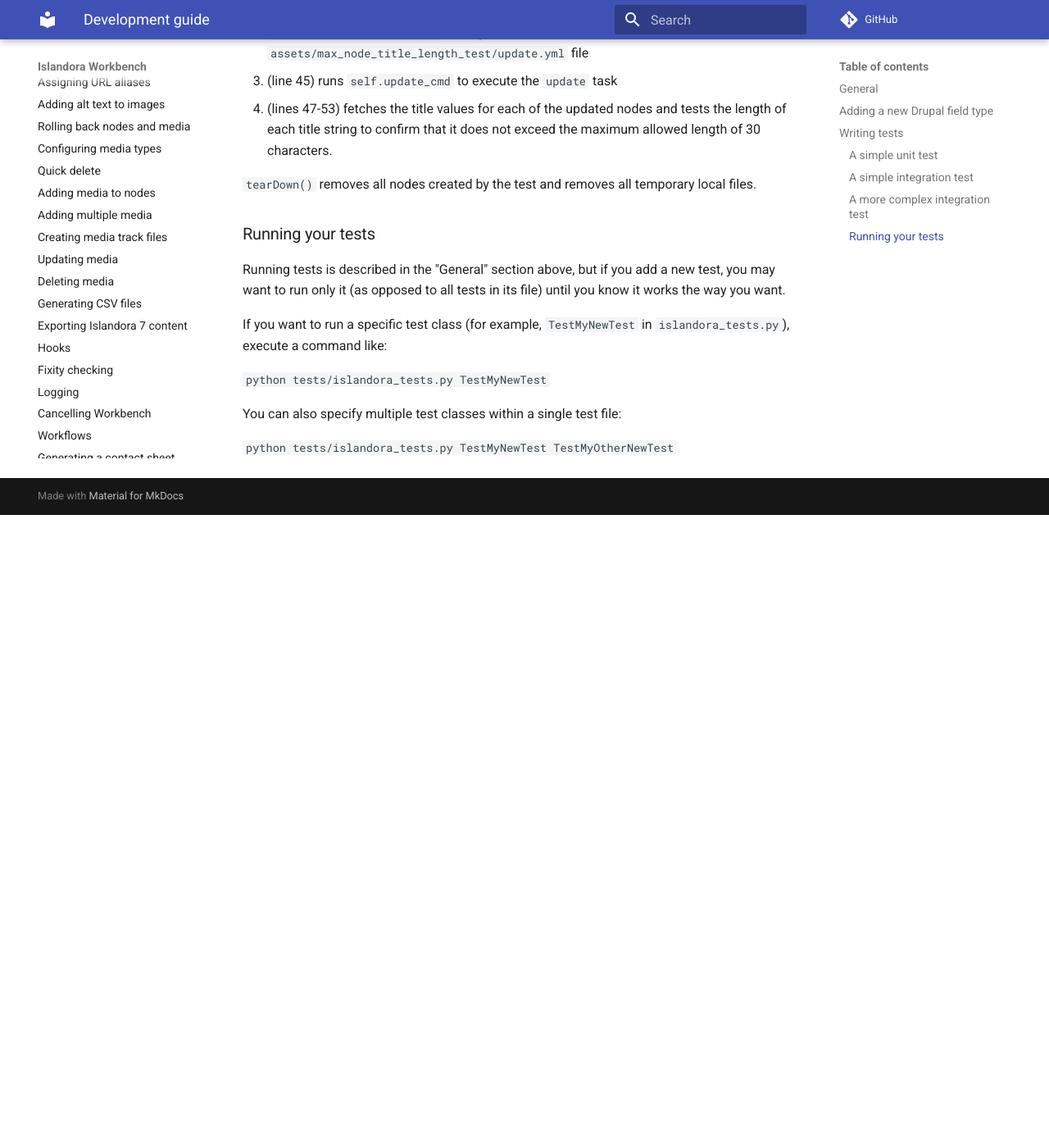
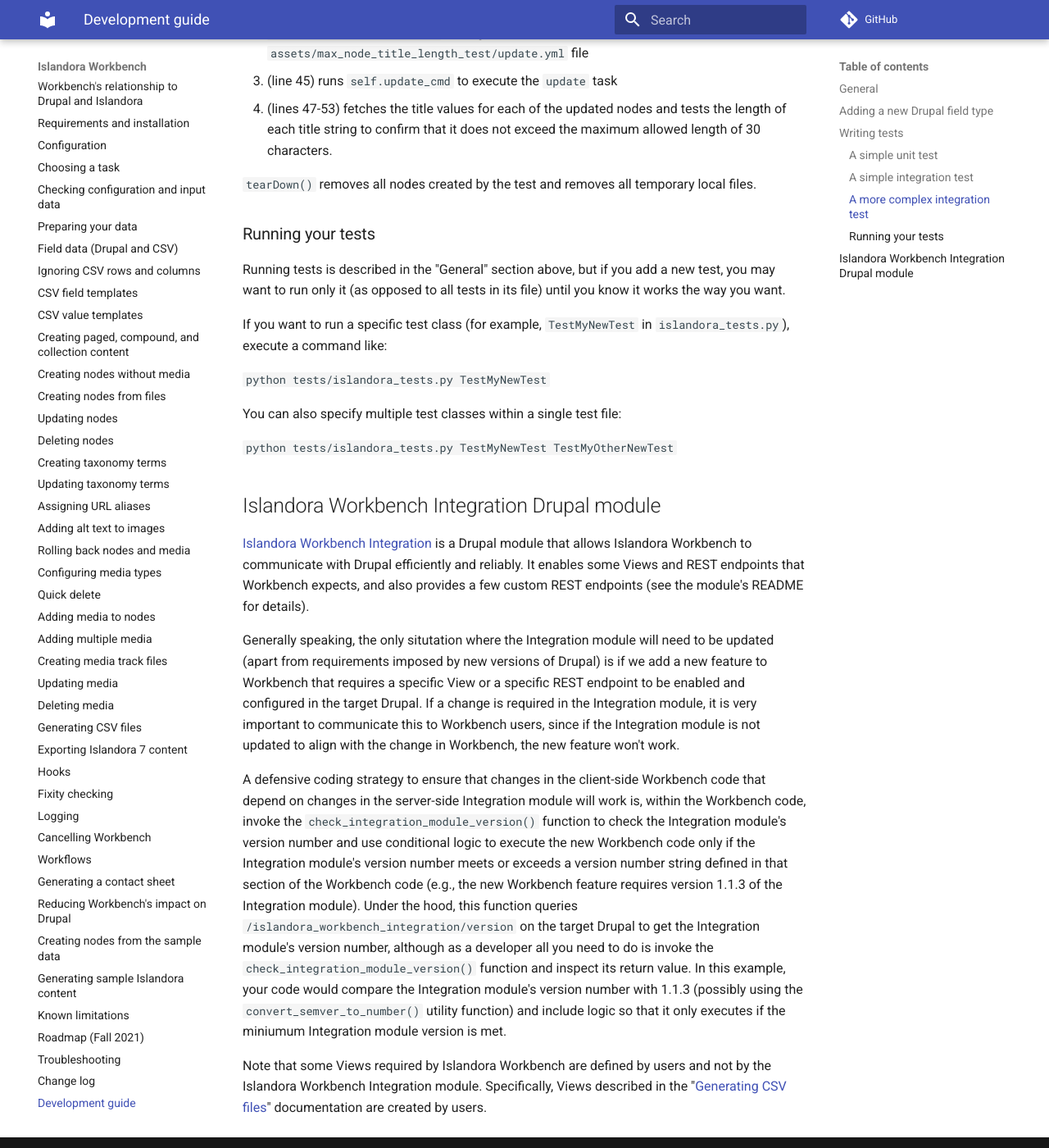
Before and after one commit to mjordan/islandora_workbench_docs, an MkDocs documentation site: the page built from docs/development_guide.md, in a window 1280 px wide and 1400 px high, scrolled down 6088 px. Shown: the whole window at 82% size. Built offline with MkDocs 1.6.1 and Material for MkDocs 9.7.7, drawn with Linux system fonts in a browser that asks for light colours; comment, search, counter and statistics services are not loaded; before the commit the page ends 6716 px from its top, so only the background shows below that.

Commit message:
Added a section to the development guide on the Islandora Workbench Integration module.

```diff
--- a/docs/development_guide.md
+++ b/docs/development_guide.md
@@ -238,3 +238,13 @@
 You can also specify multiple test classes within a single test file:
 
 `python tests/islandora_tests.py TestMyNewTest TestMyOtherNewTest`
+
+## Islandora Workbench Integration Drupal module
+
+[Islandora Workbench Integration](https://github.com/mjordan/islandora_workbench_integration) is a Drupal module that allows Islandora Workbench to communicate with Drupal efficiently and reliably. It enables some Views and REST endpoints that Workbench expects, and also provides a few custom REST endpoints (see the module's README for details).
+
+Generally speaking, the only situtation where the Integration module will need to be updated (apart from requirements imposed by new versions of Drupal) is if we add a new feature to Workbench that requires a specific View or a specific REST endpoint to be enabled and configured in the target Drupal. If a change is required in the Integration module, it is very important to communicate this to Workbench users, since if the Integration module is not updated to align with the change in Workbench, the new feature won't work.
+
+A defensive coding strategy to ensure that changes in the client-side Workbench code that depend on changes in the server-side Integration module will work is, within the Workbench code, invoke the `check_integration_module_version()` function to check the Integration module's version number and use conditional logic to execute the new Workbench code only if the Integration module's version number meets or exceeds a version number string defined in that section of the Workbench code (e.g., the new Workbench feature requires version 1.1.3 of the Integration module). Under the hood, this function queries `/islandora_workbench_integration/version` on the target Drupal to get the Integration module's version number, although as a developer all you need to do is invoke the `check_integration_module_version()` function and inspect its return value. In this example, your code would compare the Integration module's version number with 1.1.3 (possibly using the `convert_semver_to_number()` utility function) and include logic so that it only executes if the miniumum Integration module version is met.
+
+Note that some Views required by Islandora Workbench are defined by users and not by the Islandora Workbench Integration module. Specifically, Views described in the "[Generating CSV files](https://mjordan.github.io/islandora_workbench_docs/generating_csv_files/)" documentation are created by users.
```
